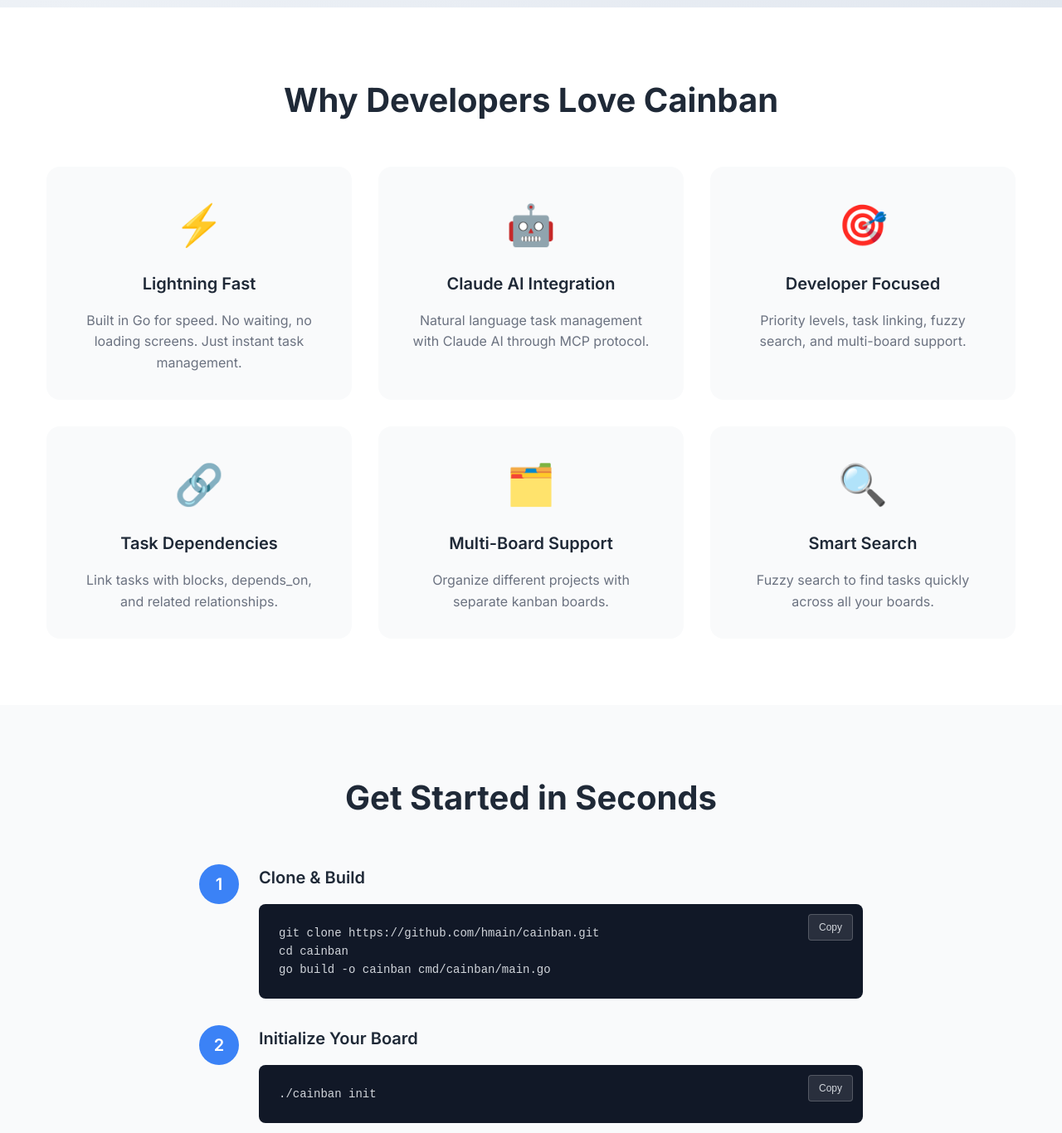
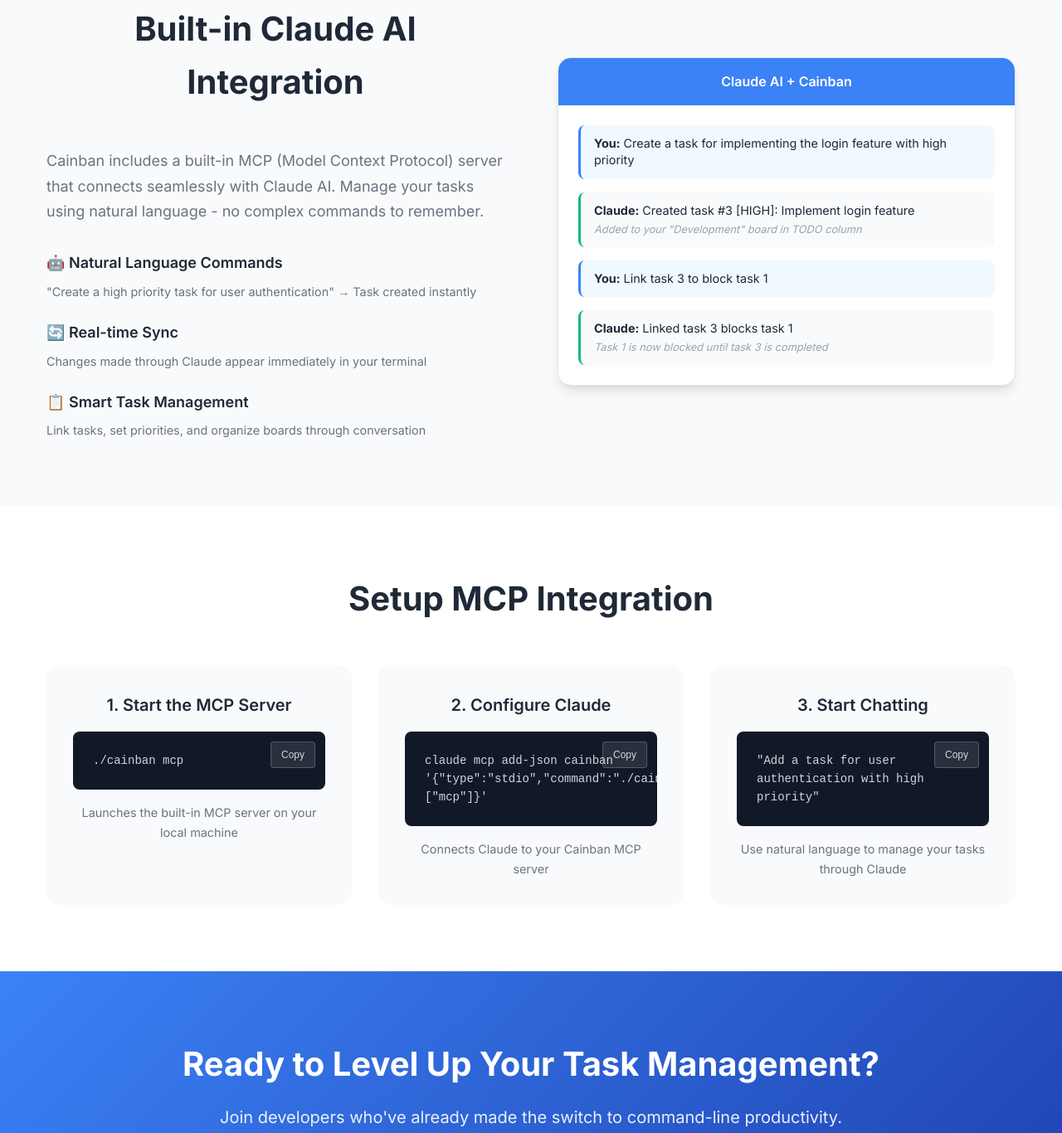
Before and after one commit to hmain/cainban.com, a plain HTML site: page index.html in a window 1280 px wide. Shown: the part 1237-2603 px from the top of the page at 83% size. Drawn offline with Linux system fonts and the light colour scheme.

Commit message:
Update landing page with MCP integration focus

```diff
--- a/index.html
+++ b/index.html
@@ -15,11 +15,9 @@
         <div class="container">
             <div class="nav">
                 <div class="logo">
-                    <h1>🎯 Cainban</h1>
+                    <h1>Cainban</h1>
                 </div>
                 <div class="nav-links">
-                    <a href="#features">Features</a>
-                    <a href="#install">Install</a>
                     <a href="https://github.com/hmain/cainban" target="_blank" class="github-link">GitHub</a>
                 </div>
             </div>
@@ -38,12 +36,6 @@
                         A fast, lightweight kanban board for your terminal with AI integration.
                         Manage tasks, track progress, and stay organized without leaving your command line.
                     </p>
-                    <div class="hero-actions">
-                        <a href="#install" class="btn btn-primary">Get Started</a>
-                        <a href="https://github.com/hmain/cainban" target="_blank" class="btn btn-secondary">
-                            View on GitHub
-                        </a>
-                    </div>
                 </div>
                 <div class="hero-demo">
                     <div class="terminal">
@@ -86,82 +78,89 @@
             </div>
         </section>
 
-        <section id="features" class="features">
+        <section class="mcp-integration">
             <div class="container">
-                <h2 class="section-title">Why Developers Love Cainban</h2>
-                <div class="features-grid">
-                    <div class="feature">
-                        <div class="feature-icon">⚡</div>
-                        <h3>Lightning Fast</h3>
-                        <p>Built in Go for speed. No waiting, no loading screens. Just instant task management.</p>
+                <div class="mcp-content">
+                    <div class="mcp-text">
+                        <h2 class="section-title">Built-in Claude AI Integration</h2>
+                        <p class="mcp-description">
+                            Cainban includes a built-in MCP (Model Context Protocol) server that connects seamlessly with Claude AI.
+                            Manage your tasks using natural language - no complex commands to remember.
+                        </p>
+
+                        <div class="mcp-features">
+                            <div class="mcp-feature">
+                                <h3>🤖 Natural Language Commands</h3>
+                                <p>"Create a high priority task for user authentication" → Task created instantly</p>
                             </div>
-                    <div class="feature">
-                        <div class="feature-icon">🤖</div>
-                        <h3>Claude AI Integration</h3>
-                        <p>Natural language task management with Claude AI through MCP protocol.</p>
+                            <div class="mcp-feature">
+                                <h3>🔄 Real-time Sync</h3>
+                                <p>Changes made through Claude appear immediately in your terminal</p>
                             </div>
-                    <div class="feature">
-                        <div class="feature-icon">🎯</div>
-                        <h3>Developer Focused</h3>
-                        <p>Priority levels, task linking, fuzzy search, and multi-board support.</p>
+                            <div class="mcp-feature">
+                                <h3>📋 Smart Task Management</h3>
+                                <p>Link tasks, set priorities, and organize boards through conversation</p>
                             </div>
-                    <div class="feature">
-                        <div class="feature-icon">🔗</div>
-                        <h3>Task Dependencies</h3>
-                        <p>Link tasks with blocks, depends_on, and related relationships.</p>
                         </div>
-                    <div class="feature">
-                        <div class="feature-icon">🗂️</div>
-                        <h3>Multi-Board Support</h3>
-                        <p>Organize different projects with separate kanban boards.</p>
                     </div>
-                    <div class="feature">
-                        <div class="feature-icon">🔍</div>
-                        <h3>Smart Search</h3>
-                        <p>Fuzzy search to find tasks quickly across all your boards.</p>
+
+                    <div class="mcp-demo">
+                        <div class="chat-window">
+                            <div class="chat-header">
+                                <span class="chat-title">Claude AI + Cainban</span>
+                            </div>
+                            <div class="chat-content">
+                                <div class="message user">
+                                    <strong>You:</strong> Create a task for implementing the login feature with high priority
+                                </div>
+                                <div class="message assistant">
+                                    <strong>Claude:</strong> Created task #3 [HIGH]: Implement login feature<br>
+                                    <span class="task-details">Added to your "Development" board in TODO column</span>
+                                </div>
+                                <div class="message user">
+                                    <strong>You:</strong> Link task 3 to block task 1
+                                </div>
+                                <div class="message assistant">
+                                    <strong>Claude:</strong> Linked task 3 blocks task 1<br>
+                                    <span class="task-details">Task 1 is now blocked until task 3 is completed</span>
+                                </div>
+                            </div>
+                        </div>
                     </div>
                 </div>
             </div>
         </section>
 
-        <section id="install" class="install">
+        <section class="setup">
             <div class="container">
-                <div class="install-content">
-                    <h2 class="section-title">Get Started in Seconds</h2>
-                    <div class="install-steps">
-                        <div class="step">
-                            <div class="step-number">1</div>
-                            <div class="step-content">
-                                <h3>Clone & Build</h3>
+                <div class="setup-content">
+                    <h2 class="section-title">Setup MCP Integration</h2>
+                    <div class="setup-grid">
+                        <div class="setup-step">
+                            <h3>1. Start the MCP Server</h3>
                             <div class="code-block">
-                                    <code>git clone https://github.com/hmain/cainban.git<br>
-cd cainban<br>
-go build -o cainban cmd/cainban/main.go</code>
+                                <code>./cainban mcp</code>
                                 <button class="copy-btn" onclick="copyCode(this)">Copy</button>
                             </div>
+                            <p>Launches the built-in MCP server on your local machine</p>
                         </div>
-                        </div>
-                        <div class="step">
-                            <div class="step-number">2</div>
-                            <div class="step-content">
-                                <h3>Initialize Your Board</h3>
+
+                        <div class="setup-step">
+                            <h3>2. Configure Claude</h3>
                             <div class="code-block">
-                                    <code>./cainban init</code>
+                                <code>claude mcp add-json cainban '{"type":"stdio","command":"./cainban","args":["mcp"]}'</code>
                                 <button class="copy-btn" onclick="copyCode(this)">Copy</button>
                             </div>
+                            <p>Connects Claude to your Cainban MCP server</p>
                         </div>
-                        </div>
-                        <div class="step">
-                            <div class="step-number">3</div>
-                            <div class="step-content">
-                                <h3>Start Managing Tasks</h3>
+
+                        <div class="setup-step">
+                            <h3>3. Start Chatting</h3>
                             <div class="code-block">
-                                    <code>./cainban add "Build awesome features"<br>
-./cainban list<br>
-./cainban move 1 doing</code>
+                                <code>"Add a task for user authentication with high priority"</code>
                                 <button class="copy-btn" onclick="copyCode(this)">Copy</button>
                             </div>
-                            </div>
+                            <p>Use natural language to manage your tasks through Claude</p>
                         </div>
                     </div>
                 </div>
--- a/style.css
+++ b/style.css
@@ -451,6 +451,137 @@ body {
   color: white;
 }
 
+/* MCP Integration Section */
+.mcp-integration {
+  padding: 5rem 0;
+  background-color: var(--bg-secondary);
+}
+
+.mcp-content {
+  display: grid;
+  grid-template-columns: 1fr 1fr;
+  gap: 4rem;
+  align-items: center;
+}
+
+.mcp-description {
+  font-size: 1.125rem;
+  color: var(--text-secondary);
+  margin-bottom: 2rem;
+  line-height: 1.7;
+}
+
+.mcp-features {
+  display: flex;
+  flex-direction: column;
+  gap: 1.5rem;
+}
+
+.mcp-feature h3 {
+  font-size: 1.125rem;
+  font-weight: 600;
+  margin-bottom: 0.5rem;
+  color: var(--text-primary);
+}
+
+.mcp-feature p {
+  color: var(--text-secondary);
+  font-size: 0.9rem;
+}
+
+/* Chat Window */
+.chat-window {
+  background-color: white;
+  border-radius: 1rem;
+  box-shadow: var(--shadow-lg);
+  overflow: hidden;
+  border: 1px solid var(--border-color);
+}
+
+.chat-header {
+  background-color: var(--primary-color);
+  color: white;
+  padding: 1rem;
+  font-weight: 600;
+  text-align: center;
+}
+
+.chat-content {
+  padding: 1.5rem;
+  display: flex;
+  flex-direction: column;
+  gap: 1rem;
+}
+
+.message {
+  padding: 0.75rem 1rem;
+  border-radius: 0.5rem;
+  font-size: 0.9rem;
+  line-height: 1.4;
+}
+
+.message.user {
+  background-color: #f0f9ff;
+  border-left: 3px solid var(--primary-color);
+}
+
+.message.assistant {
+  background-color: #f8fafc;
+  border-left: 3px solid #10b981;
+}
+
+.task-details {
+  display: block;
+  margin-top: 0.25rem;
+  font-size: 0.8rem;
+  color: var(--text-light);
+  font-style: italic;
+}
+
+/* Setup Section */
+.setup {
+  padding: 5rem 0;
+  background-color: var(--bg-primary);
+}
+
+.setup-grid {
+  display: grid;
+  grid-template-columns: repeat(auto-fit, minmax(300px, 1fr));
+  gap: 2rem;
+  margin-top: 3rem;
+}
+
+.setup-step {
+  background-color: var(--bg-secondary);
+  padding: 2rem;
+  border-radius: 1rem;
+  text-align: center;
+  transition: transform 0.2s, box-shadow 0.2s;
+}
+
+.setup-step:hover {
+  transform: translateY(-4px);
+  box-shadow: var(--shadow-lg);
+}
+
+.setup-step h3 {
+  font-size: 1.25rem;
+  font-weight: 600;
+  margin-bottom: 1rem;
+  color: var(--text-primary);
+}
+
+.setup-step p {
+  color: var(--text-secondary);
+  margin-top: 1rem;
+  font-size: 0.9rem;
+}
+
+.setup-step .code-block {
+  margin: 1rem 0;
+  text-align: left;
+}
+
 /* Responsive Design */
 @media (max-width: 768px) {
   .nav {
@@ -482,6 +613,15 @@ body {
     grid-template-columns: 1fr;
   }
 
+  .mcp-content {
+    grid-template-columns: 1fr;
+    gap: 2rem;
+  }
+
+  .setup-grid {
+    grid-template-columns: 1fr;
+  }
+
   .step {
     flex-direction: column;
     text-align: center;
```
Lines whose indentation alone changed are shown as unchanged.
